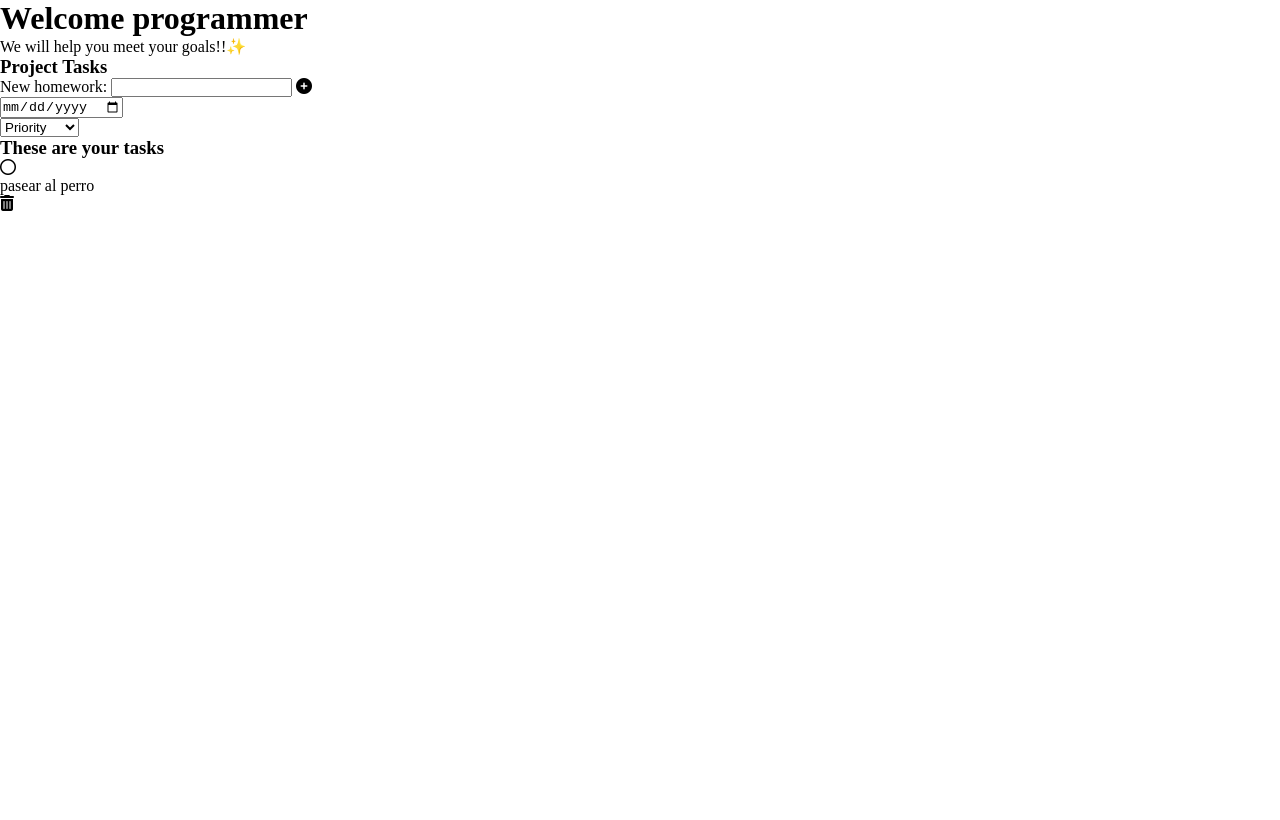
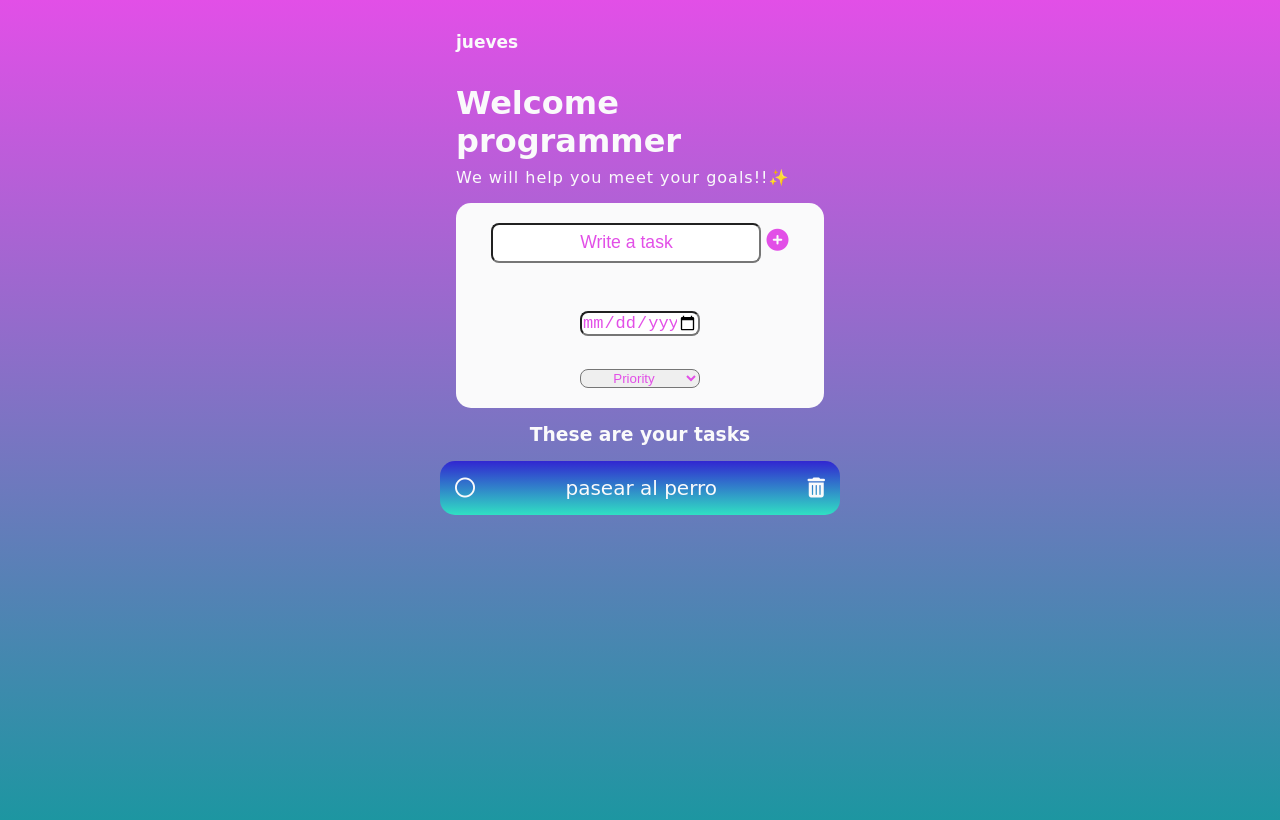
Before and after one commit to keilinaguiar/first-project-HACK-BOSS, a plain HTML site: page index.html in a window 1280 px wide. Drawn offline with Linux system fonts and the light colour scheme.

Commit message:
progreso en html y css

```diff
--- a/css/style.css
+++ b/css/style.css
@@ -4,3 +4,119 @@
     margin: 0;
     box-sizing: border-box;
 }
+:root{
+    --white: #fafafb;
+    --purple: #e24fe7;
+    --blue-light: #1a97a0;
+    --blue-dark: #3126d1;
+    --green: #30e0c3;
+}
+body{
+    background: linear-gradient(to bottom, var(--purple), var(--blue-light));
+    height: 100vh;
+    font-family: 'Tapestry', cursive;
+    color: var(--white)
+}
+.container{
+    max-width: 80%;
+    width: 400px;
+    height: 600px;
+    margin: 0 auto;
+}
+/***************
+*****Profile****
+****************/
+.profile{
+    margin: 0 1rem;
+}
+.profile h1{
+margin: 0.5rem 0;
+
+}
+.profile span{
+letter-spacing: 1px;
+}
+#date{
+    margin: 2rem 0;
+    font-size: 17px;
+}
+/***************
+**Add Homework**
+****************/
+.addHomework{
+    display: flex;
+    align-items: center;
+    flex-direction: column;
+    background-color: var(--white);
+    border-radius: 15px;
+    padding: 20px;
+    margin: 1rem;
+}
+.addHomework > p:first-of-type > input{
+  width: 270px;
+  height: 40px;
+  border-radius:  8px;
+  margin-bottom: 1rem;
+  text-align: center;
+}
+.addHomework > p:first-of-type > input::placeholder{
+    font-size: 1.1rem;
+    color: var(--purple);
+}
+.addHomework > p:first-of-type > i{
+  color: var(--purple);
+  font-size: 22px;
+}
+.addHomework > p:first-of-type > i:hover{
+    transform: scale(1.2);
+    cursor: pointer;
+}
+.addHomework :nth-child(2) > input{
+    margin-bottom: 1rem;
+    color: var(--purple);
+    border-radius: 8px;
+    width: 120px;
+    text-align: center;
+}
+.addHomework :nth-child(3) > select{
+    color: var(--purple);
+    border-radius: 8px;
+    width: 120px;
+    text-align: center;
+}
+.addHomework :nth-child(2) > input:hover,
+.addHomework :nth-child(3) > select:hover{
+    background: linear-gradient(to bottom, var(--purple), var(--blue-light));
+    color: var(--white);
+    cursor: pointer;
+}
+/***************
+****Homework****
+****************/
+.homework h3{
+  margin-bottom: 1rem;
+  text-align: center;
+}
+.homework > ul > li{
+  display: flex;
+  align-items: center;
+  justify-content: space-between;
+  background: linear-gradient(to bottom, var(--blue-dark), var(--green));
+  border-radius: 15px;
+  padding: 15px;
+  margin: 10px 0;
+}
+.homework > ul > li > p{
+    font-size: 20px;
+}
+.homework > ul > li > i{
+    font-size: 20px;
+}
+.homework > ul > li > i:hover{
+    color: var(--blue-light);
+    cursor: pointer;
+}
+.line-through{
+    text-decoration: line-through;
+    color: var(--blue-light);
+}
--- a/index.html
+++ b/index.html
@@ -13,20 +13,18 @@
     <title>TO DO LIST</title>
 </head>
 <body>
-    <div id="container">
-        <div id="profile">
-            <h2 id="date"></h2>
+    <div class="container">
+        <div class="profile">
+            <h2 id="date">jueves </h3>
             <h1>Welcome programmer</h1>
             <span>We will help you meet your goals!!✨</span>
         </div>
-        <div id="addHomework">
-            <h3>Project Tasks</h3>
+        <div class="addHomework">
             <p>
-               <label for="newHomework">New homework:</label>
-               <input type="text" id="newHomework" name="task">
+               <input type="text" id="newHomework" name="task" placeholder="Write a task">
                <i id="enter" class="fa-solid fa-circle-plus"></i>
             </p>
-            <p class="Date">
+            <p>
                 <label for="date"></label>
                 <input type="date" id="date" name="date">
             </p>
@@ -38,9 +36,9 @@
                 </select>
             </p>
         </div>
-        <div id="homework">
+        <div class="homework">
             <h3>These are your tasks</h3>
-            <ul id="list">
+            <ul>
                 <li>
                     <i id="0" data="check" class="far fa-circle co" ></i>
                     <p class="text">pasear al perro</p>
--- a/script.js
+++ b/script.js
@@ -1,3 +1 @@
 'use strict';
-
-const date = new Date
```
